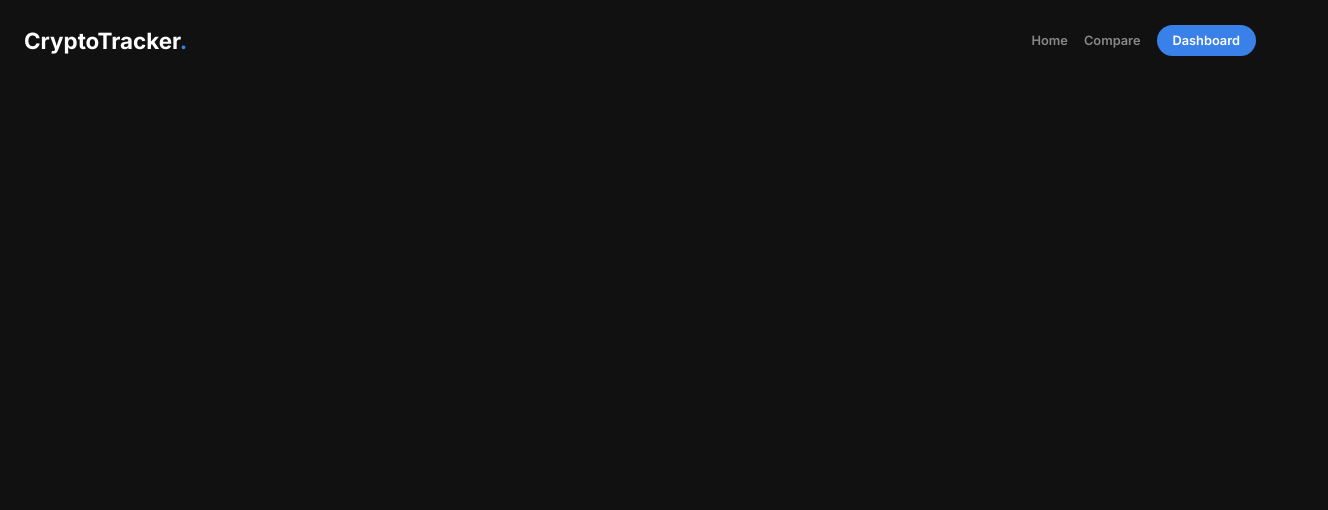
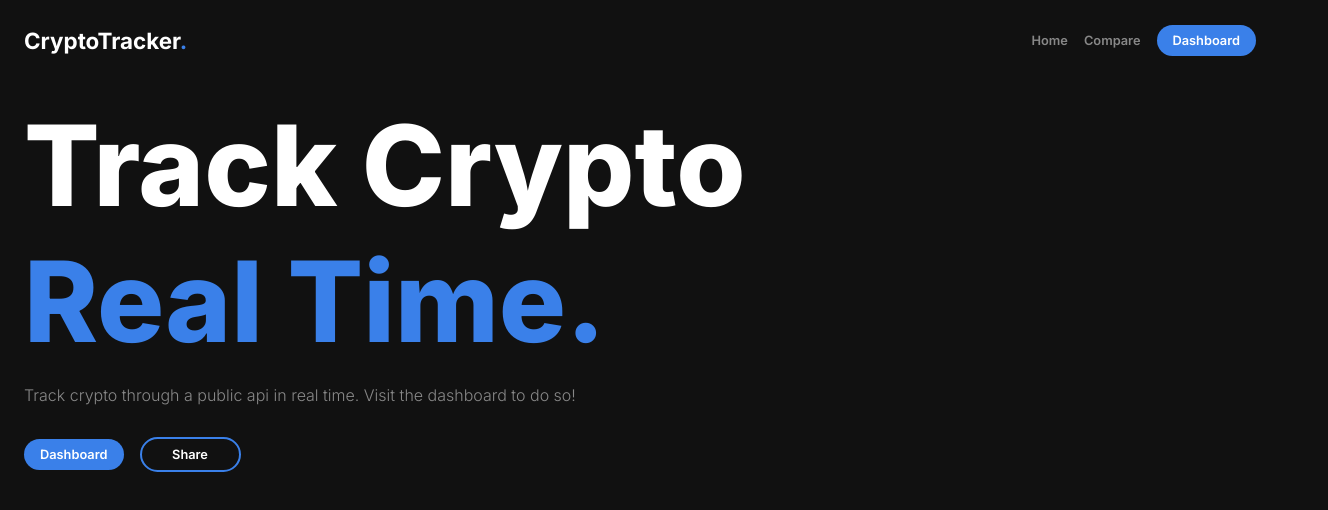
Before and after one commit to AVIVASHISHTA29/cryptoDashboard-2, a React (Create React App) app: page / in a window 1280 px wide. Shown: the top 510 px of the page, 1328 px wide, since content can reach past the window. Built offline with nearby package versions, Linux system fonts and the light colour scheme.

Commit message:
btns and landing page components

```diff
--- /dev/null
+++ b/src/components/Common/Button/Button.js
@@ -0,0 +1,14 @@
+import React from "react";
+import styles from "./styles.module.css";
+function Button({ text, onClick, outlined }) {
+  return (
+    <div
+      className={outlined ? styles.outlinedBtnDiv : styles.btnDiv}
+      onClick={() => onClick()}
+    >
+      {text}
+    </div>
+  );
+}
+
+export default Button;
--- a/src/components/Common/Button/index.js
+++ /dev/null
@@ -1,11 +0,0 @@
-import React from "react";
-import styles from "./styles.module.css";
-function Button({ text, onClick }) {
-  return (
-    <div className={styles.btnDiv} onClick={() => onClick()}>
-      {text}
-    </div>
-  );
-}
-
-export default Button;
--- a/src/components/Common/Button/styles.module.css
+++ b/src/components/Common/Button/styles.module.css
@@ -7,9 +7,32 @@
   background-color: var(--blue);
   border-radius: 2rem;
   font-size: 0.8rem;
+  cursor: pointer;
+  min-width: 65px;
+  text-align: center;
 }
 
 .btnDiv:hover {
   box-shadow: 5px 5px 10px rgba(58, 128, 233, 0.5);
   transition: all 0.2s;
 }
+
+.outlinedBtnDiv {
+  color: var(--white);
+  font-weight: 600;
+  text-transform: capitalize;
+  width: min-content;
+  padding: 0.5rem 1rem;
+  border: 2px solid var(--blue);
+  border-radius: 2rem;
+  font-size: 0.8rem;
+  cursor: pointer;
+  min-width: 65px;
+  text-align: center;
+}
+
+.outlinedBtnDiv:hover {
+  background-color: var(--blue);
+
+  transition: all 0.2s;
+}
--- a/src/components/Common/Header/index.js
+++ b/src/components/Common/Header/index.js
@@ -1,5 +1,5 @@
 import React from "react";
-import Button from "../Button";
+import Button from "../Button/Button";
 import MobileDrawer from "./Drawer";
 import styles from "./styles.module.css";
 
--- /dev/null
+++ b/src/components/LandingPage/Intro/index.js
@@ -0,0 +1,25 @@
+import React from "react";
+import Button from "../../Common/Button/Button";
+
+import styles from "./styles.module.css";
+function LandingIntro() {
+  return (
+    <div className={styles.wrapper}>
+      <div className={styles.info}>
+        <h1 className={styles.bigHeading}>Track Crypto</h1>
+        <h1 className={styles.bigHeading2}>Real Time.</h1>
+        <p className={styles.para}>
+          Track crypto through a public api in real time. Visit the dashboard to
+          do so!
+        </p>
+        <div className={styles.flexBtn}>
+          <Button text="Dashboard" />
+          <Button text="Share" outlined={true} />
+        </div>
+      </div>
+      <div className={styles.phone}></div>
+    </div>
+  );
+}
+
+export default LandingIntro;
--- /dev/null
+++ b/src/components/LandingPage/Intro/styles.module.css
@@ -0,0 +1,48 @@
+.wrapper {
+  padding: 1rem 1.5rem;
+  display: flex;
+  justify-content: space-between;
+  align-items: flex-start;
+  width: 100%;
+}
+
+.bigHeading,
+.bigHeading2 {
+  font-size: 7rem;
+  margin: 0;
+  color: var(--white);
+  font-weight: 800;
+}
+
+.bigHeading2 {
+  color: var(--blue);
+}
+
+.bigHeading:hover {
+  color: var(--black);
+  -webkit-text-stroke: 2px var(--white);
+  transition: all 0.3s;
+}
+
+.para {
+  color: var(--grey);
+  font-weight: 300;
+}
+
+.flexBtn {
+  display: flex;
+  justify-content: flex-start;
+  align-items: center;
+  gap: 1rem;
+  margin-top: 2rem;
+}
+
+@media only screen and (max-width: 800px) {
+  .bigHeading,
+  .bigHeading2 {
+    font-size: 4rem;
+  }
+  .para {
+    font-size: 0.8rem;
+  }
+}
--- a/src/pages/home.js
+++ b/src/pages/home.js
@@ -1,10 +1,12 @@
 import React from "react";
 import Header from "../components/Common/Header";
+import LandingIntro from "../components/LandingPage/Intro";
 
 function Home() {
   return (
     <div>
       <Header />
+      <LandingIntro />
     </div>
   );
 }
```
